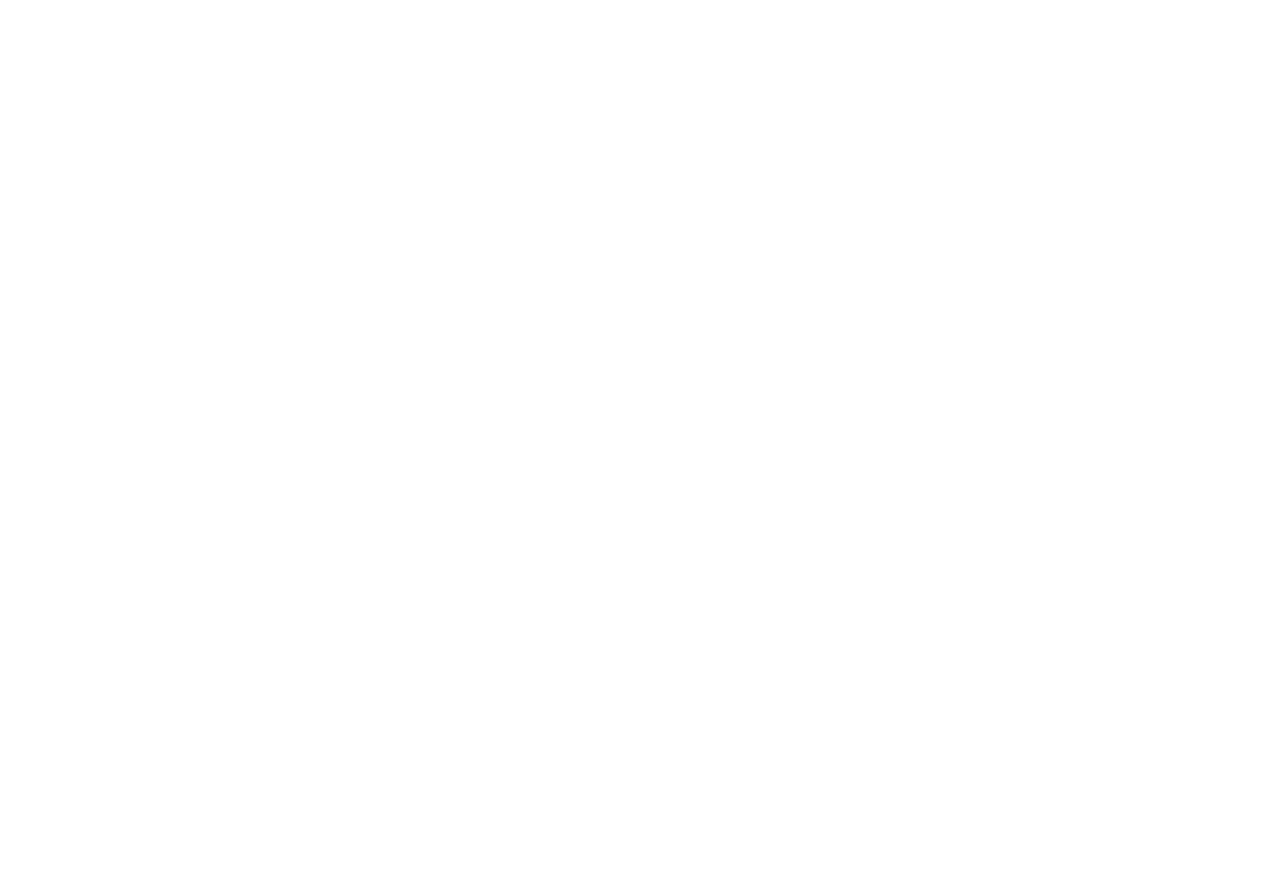
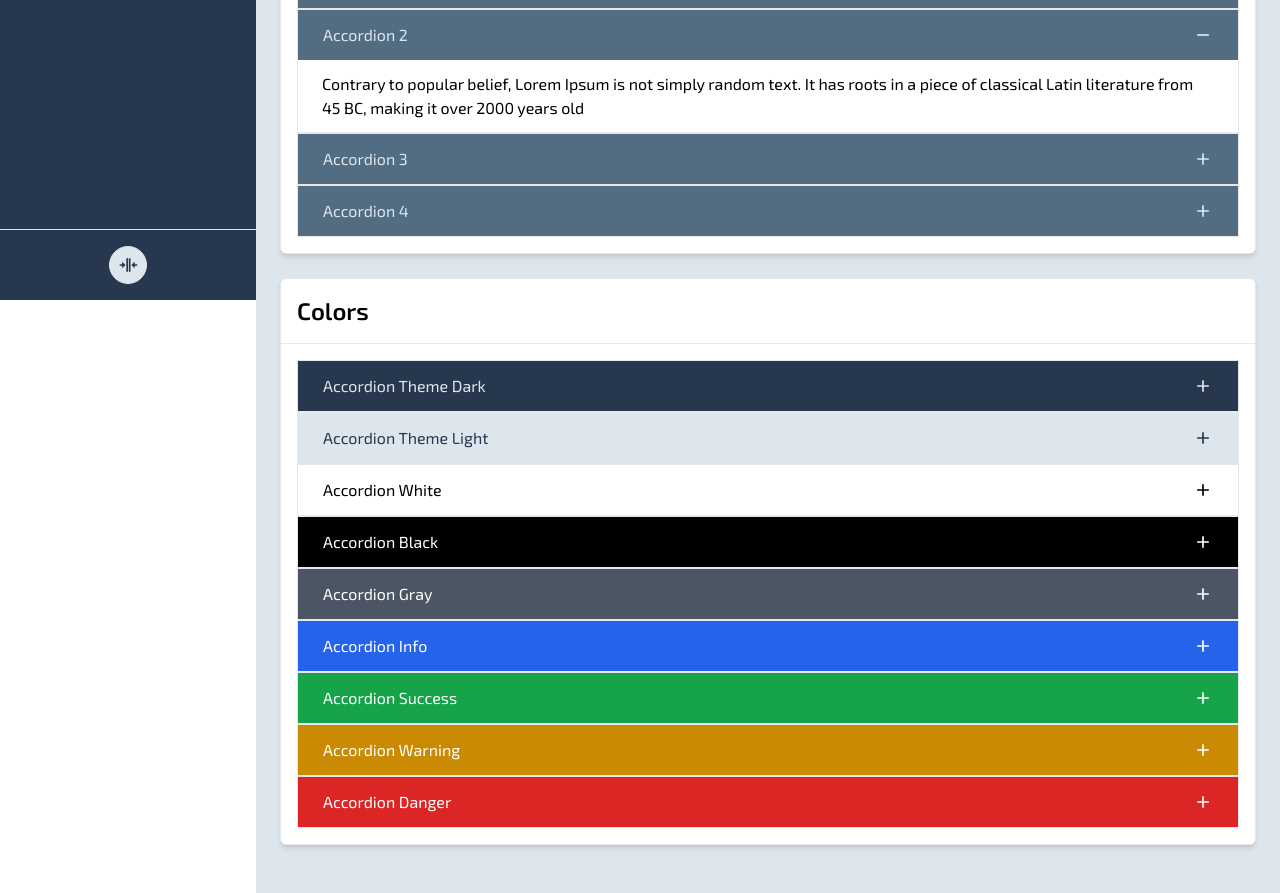
Before and after one commit to vishalkanani99/dmantu-admin, a Vue app: page /accordions in a window 1280 px wide. Before the commit this address had no page. Shown: the part 500-1393 px from the top of the page. Before the commit the page ends 800 px from the top, so only its background shows below. Built offline with nearby package versions, Linux system fonts and the light colour scheme.

Commit message:
added: accordions page

```diff
--- a/src/components/Collapse.vue
+++ b/src/components/Collapse.vue
@@ -9,6 +9,7 @@ const props = defineProps({
     type: Boolean,
     default: false,
   },
+  color: String,
   plain: Boolean,
   title: String,
 });
@@ -22,15 +23,14 @@ const expanding = shallowRef(false);
 
 const containerStyle = computed(() => {
   let style = [
-    { 'border-2 shadow-md block' : !props.plain }
+    { 'border block' : !props.plain }
   ];
   return style;
 });
 
 const handlerStyle = computed(() => {
   let style = [
-    'flex flex-row flex-wrap justify-between items-center py-3 px-6 w-full',
-    { 'border-b-2' : !props.plain },
+    'relative flex-wrap justify-between !py-3 !px-6 w-full focus:z-[1] !rounded-none',
   ];
   return style;
 });
@@ -85,7 +85,7 @@ const afterTransitionEnd = () => {
 
 defineExpose({
   containerRef,
-  setHeight,
+  toggle,
   expand,
 })
 
@@ -104,7 +104,9 @@ onMounted(() => {
     <div @click="toggle()">
       <slot name="handler" :expand="expand">
         <Button
-          :class="handlerStyle" isPlain>
+          :class="handlerStyle"
+          :color="color"
+        >
           <span class="order-first">{{ title }}</span>
           <Icon class="order-last" :path="expand ? mdiMinus : mdiPlus" />
         </Button>
--- a/src/components/CollapseGroup.vue
+++ b/src/components/CollapseGroup.vue
@@ -7,6 +7,7 @@
       type: Array,
       default: () => [],
     },
+    color: String,
   });
 
   const CollapseRefs = ref([]);
@@ -14,8 +15,7 @@
     CollapseRefs.value.forEach((e) => {
       if( !(e.containerRef === value) ){
         if(e.expand) {
-          e.setHeight(0);
-          e.expand = false;
+          e.toggle();
         }
       }
     })
@@ -26,7 +26,9 @@
     ref="CollapseRefs"
     v-for="(data, index) in content"
     :key="index"
+    :title="data?.title"
     :expanded="data?.expanded"
+    :color="color"
     @toggle="close"
   >
     <template #title>
--- a/src/menu.js
+++ b/src/menu.js
@@ -6,6 +6,7 @@ import {
   mdiButtonCursor,
   mdiPageLayoutBody,
   mdiLabel,
+  mdiArrowCollapseVertical,
 } from '@mdi/js';
 
 const menu = [
@@ -44,6 +45,11 @@ const menu = [
         to: '/cards',
         iconPath: mdiPageLayoutBody,
       },
+      {
+        label: 'Accordions',
+        to: '/accordions',
+        iconPath: mdiArrowCollapseVertical,
+      },
     ]
   }
 ];
--- /dev/null
+++ b/src/pages/accordions.vue
@@ -0,0 +1,150 @@
+<script setup>
+import {
+  mdiArrowCollapseVertical,
+  mdiCog,
+} from '@mdi/js';
+import LayoutAuthenticated from '../layouts/LayoutAuthenticated.vue';
+import Section from '../components/section/Section.vue';
+import Card from '../components/card/Card.vue';
+import CollapseGroup from '../components/CollapseGroup.vue';
+import Collapse from '../components/Collapse.vue';
+
+const content = [
+  {
+    title: 'Accordion 1',
+    content: 'It is a long established fact that a reader will be distracted by the readable content of a page when looking at its layout',
+  },
+  {
+    title: 'Accordion 2',
+    expanded: true,
+    content: 'Contrary to popular belief, Lorem Ipsum is not simply random text. It has roots in a piece of classical Latin literature from 45 BC, making it over 2000 years old',
+  },
+  {
+    title: 'Accordion 3',
+    content: 'There are many variations of passages of Lorem Ipsum available, but the majority have suffered alteration in some form, by injected humour, or randomised words which dont look even slightly believable',
+  },
+  {
+    title: 'Accordion 4',
+    content: 'Lorem Ipsum is simply dummy text of the printing and typesetting industry. Lorem Ipsum has been the industrys standard dummy text ever since the 1500s, when an unknown printer took a galley of type and scrambled it to make a type specimen book',
+  },
+];
+</script>
+<template>
+  <LayoutAuthenticated>
+    <Section
+      title="Accordions"
+      :iconPath="mdiArrowCollapseVertical"
+      :btnIconPath="mdiCog"
+      btnColor="theme"
+    >
+      <Card title="Default" noFooter>
+        <Collapse title="Default Accordion">
+          <div class="py-3 px-6">
+            <p>
+              Lorem Ipsum is simply dummy text of the printing and typesetting industry. Lorem Ipsum has been the industrys standard dummy text ever since the 1500s, when an unknown printer took a galley of type and scrambled it to make a type specimen book
+            </p>
+          </div>
+        </Collapse>
+      </Card>
+      <Card title="Group" noFooter>
+        <CollapseGroup :content="content">
+          <template #default="{ data }">
+            {{ data.content }}
+          </template>
+        </CollapseGroup>
+      </Card>
+      <Card title="Colors" noFooter>
+        <Collapse
+          title="Accordion Theme Dark"
+          color="theme-dark"
+        >
+          <div class="py-3 px-6">
+            <p>
+              Lorem Ipsum is simply dummy text of the printing and typesetting industry. Lorem Ipsum has been the industrys standard dummy text ever since the 1500s, when an unknown printer took a galley of type and scrambled it to make a type specimen book
+            </p>
+          </div>
+        </Collapse>
+        <Collapse
+          title="Accordion Theme Light"
+          color="theme-light"
+        >
+          <div class="py-3 px-6">
+            <p>
+              Lorem Ipsum is simply dummy text of the printing and typesetting industry. Lorem Ipsum has been the industrys standard dummy text ever since the 1500s, when an unknown printer took a galley of type and scrambled it to make a type specimen book
+            </p>
+          </div>
+        </Collapse>
+        <Collapse
+          title="Accordion White"
+          color="white"
+        >
+          <div class="py-3 px-6">
+            <p>
+              Lorem Ipsum is simply dummy text of the printing and typesetting industry. Lorem Ipsum has been the industrys standard dummy text ever since the 1500s, when an unknown printer took a galley of type and scrambled it to make a type specimen book
+            </p>
+          </div>
+        </Collapse>
+        <Collapse
+          title="Accordion Black"
+          color="black"
+        >
+          <div class="py-3 px-6">
+            <p>
+              Lorem Ipsum is simply dummy text of the printing and typesetting industry. Lorem Ipsum has been the industrys standard dummy text ever since the 1500s, when an unknown printer took a galley of type and scrambled it to make a type specimen book
+            </p>
+          </div>
+        </Collapse>
+        <Collapse
+          title="Accordion Gray"
+          color="gray"
+        >
+          <div class="py-3 px-6">
+            <p>
+              Lorem Ipsum is simply dummy text of the printing and typesetting industry. Lorem Ipsum has been the industrys standard dummy text ever since the 1500s, when an unknown printer took a galley of type and scrambled it to make a type specimen book
+            </p>
+          </div>
+        </Collapse>
+        <Collapse
+          title="Accordion Info"
+          color="info"
+        >
+          <div class="py-3 px-6">
+            <p>
+              Lorem Ipsum is simply dummy text of the printing and typesetting industry. Lorem Ipsum has been the industrys standard dummy text ever since the 1500s, when an unknown printer took a galley of type and scrambled it to make a type specimen book
+            </p>
+          </div>
+        </Collapse>
+        <Collapse
+          title="Accordion Success"
+          color="success"
+        >
+          <div class="py-3 px-6">
+            <p>
+              Lorem Ipsum is simply dummy text of the printing and typesetting industry. Lorem Ipsum has been the industrys standard dummy text ever since the 1500s, when an unknown printer took a galley of type and scrambled it to make a type specimen book
+            </p>
+          </div>
+        </Collapse>
+        <Collapse
+          title="Accordion Warning"
+          color="warning"
+        >
+          <div class="py-3 px-6">
+            <p>
+              Lorem Ipsum is simply dummy text of the printing and typesetting industry. Lorem Ipsum has been the industrys standard dummy text ever since the 1500s, when an unknown printer took a galley of type and scrambled it to make a type specimen book
+            </p>
+          </div>
+        </Collapse>
+        <Collapse
+          title="Accordion Danger"
+          color="danger"
+        >
+          <div class="py-3 px-6">
+            <p>
+              Lorem Ipsum is simply dummy text of the printing and typesetting industry. Lorem Ipsum has been the industrys standard dummy text ever since the 1500s, when an unknown printer took a galley of type and scrambled it to make a type specimen book
+            </p>
+          </div>
+        </Collapse>
+      </Card>
+    </Section>
+  </LayoutAuthenticated>
+</template>
--- a/src/routes.js
+++ b/src/routes.js
@@ -4,6 +4,7 @@ import Tables from './pages/tables.vue'
 import Buttons from './pages/buttons.vue'
 import Chips from './pages/chips.vue'
 import Cards from './pages/cards.vue'
+import Accordions from './pages/accordions.vue';
 
 export const routes = [
   {
@@ -36,4 +37,9 @@ export const routes = [
     path: '/cards',
     component: Cards,
   },
+  {
+    name: 'Accordions',
+    path: '/accordions',
+    component: Accordions,
+  },
 ];
```
